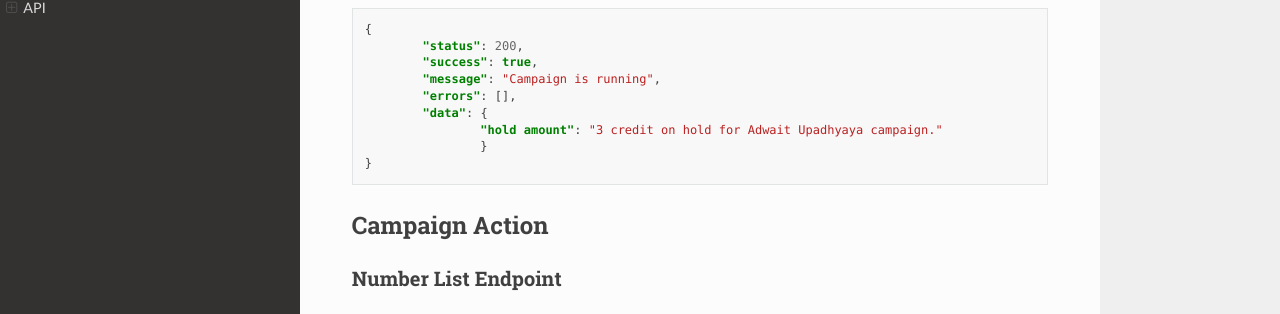
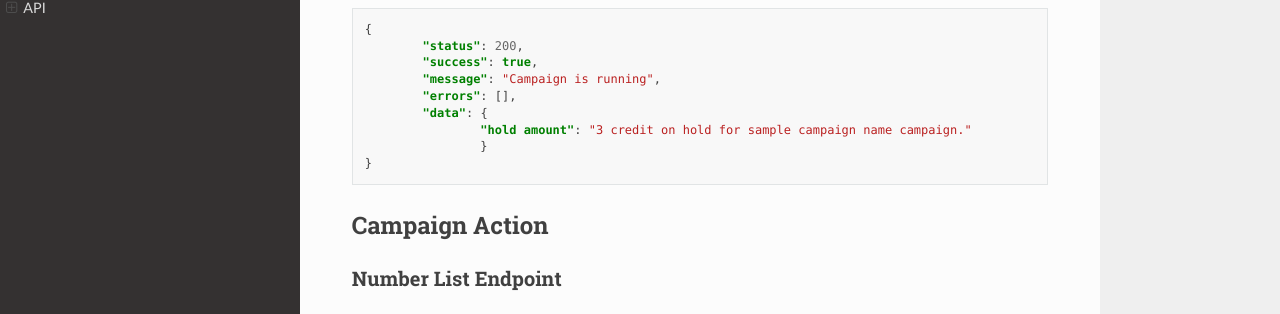
Before and after one commit to anjelikaprixa/TingTing, a Sphinx documentation site: the page built from docs/source/api.rst, in a window 1280 px wide and 900 px high, scrolled down 12364 px. Shown: the part 137-451 px from the top of the window. Built offline with Sphinx 7.4.7 and the Read the Docs theme 2.0.0, drawn with Linux system fonts in a browser that asks for light colours.

Commit message:
Update api.rst

```diff
--- a/docs/source/api.rst
+++ b/docs/source/api.rst
@@ -737,7 +737,7 @@ Sample Output:
     		"message": "Campaign is running",
     		"errors": [],
     		"data": {
-			"hold amount": "3 credit on hold for Adwait Upadhyaya campaign."
+			"hold amount": "3 credit on hold for sample campaign name campaign."
         		}
     	}
 
```
